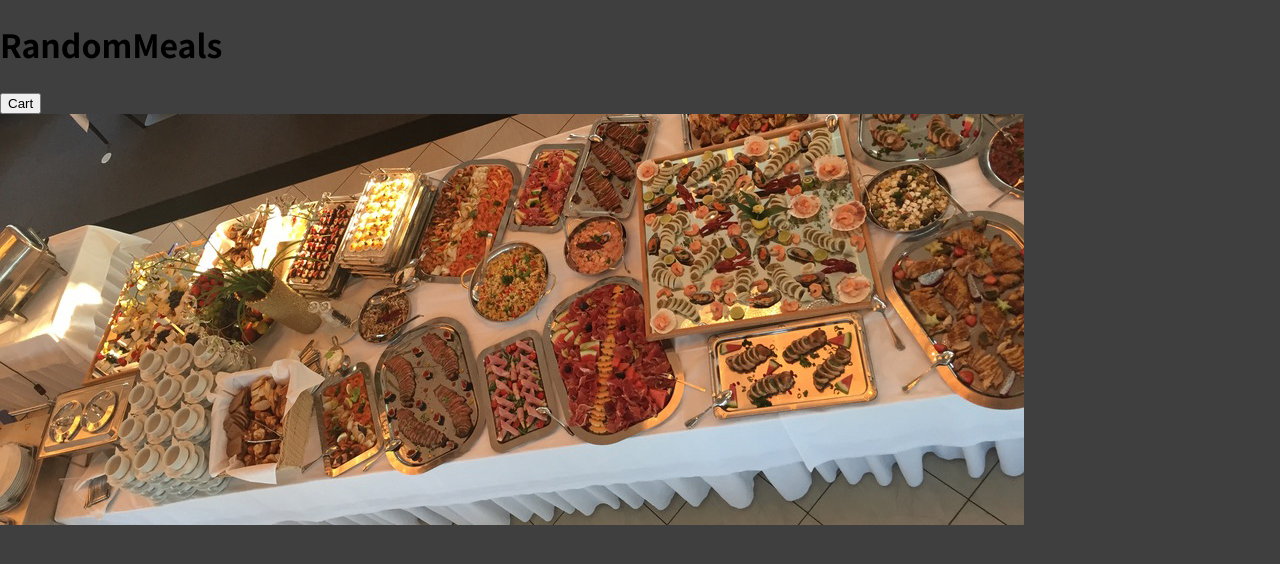
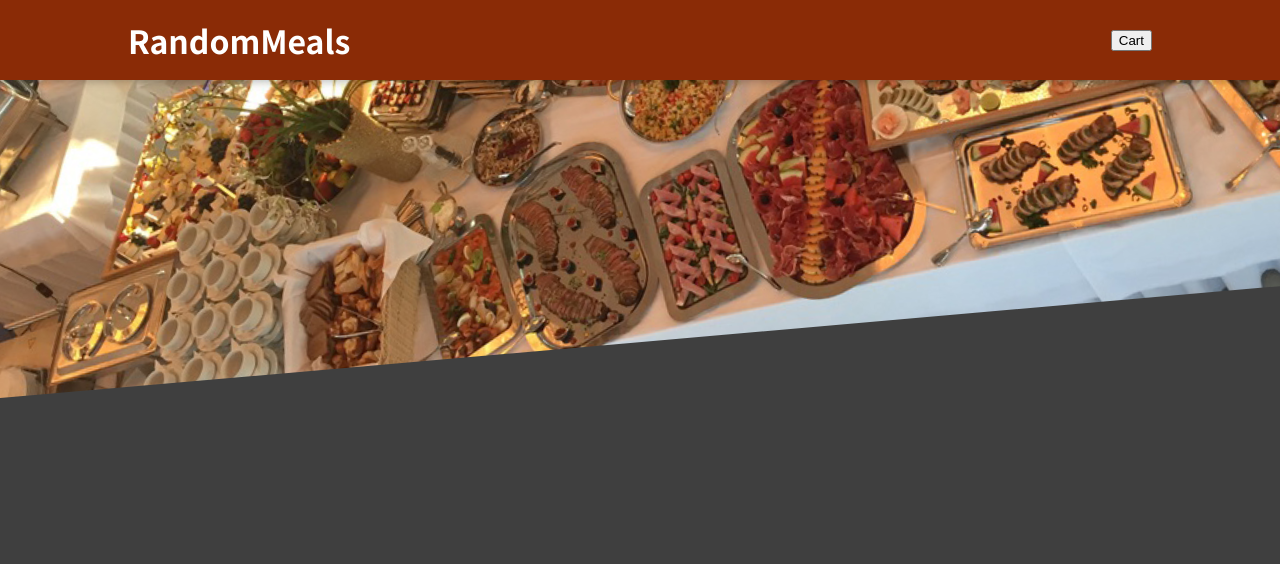
Before and after one commit to DavidSurina/react-training-food-order-app, a React (Create React App) app: page / in a window 1280 px wide. Shown: the top 564 px of the page. Built offline with nearby package versions, Linux system fonts and the light colour scheme.

Commit message:
added styling for header image

```diff
--- a/src/components/Layout/Header.js
+++ b/src/components/Layout/Header.js
@@ -9,7 +9,7 @@
             <h1>RandomMeals</h1>
             <button>Cart</button>
         </header>
-        <div>
+        <div className={classes['main-image']}>
             <img src={mealsImage} alt='Table full of delicious food!'/>
         </div>
     </Fragment>
--- a/src/components/Layout/Header.module.css
+++ b/src/components/Layout/Header.module.css
@@ -0,0 +1,29 @@
+.header {
+  position: fixed;
+  top: 0;
+  left: 0;
+  width: 100%;
+  height: 5rem;
+  background-color: #8a2b06;
+  color: white;
+  display: flex;
+  justify-content: space-between;
+  align-items: center;
+  padding: 0 10%;
+  box-shadow: 0 2px 8px rgba(0, 0, 0, 0.25);
+  z-index: 10;
+}
+
+.main-image {
+  width: 100%;
+  height: 25rem;
+  z-index: 0;
+  overflow: hidden;
+}
+
+.main-image img {
+  width: 110%;
+  height: 100%;
+  object-fit: cover;
+  transform: rotateZ(-5deg) translateY(-4rem) translateX(-1rem);
+}
```
Also changed, not shown: 1 other file (tests, documents, lock files or other folders).
